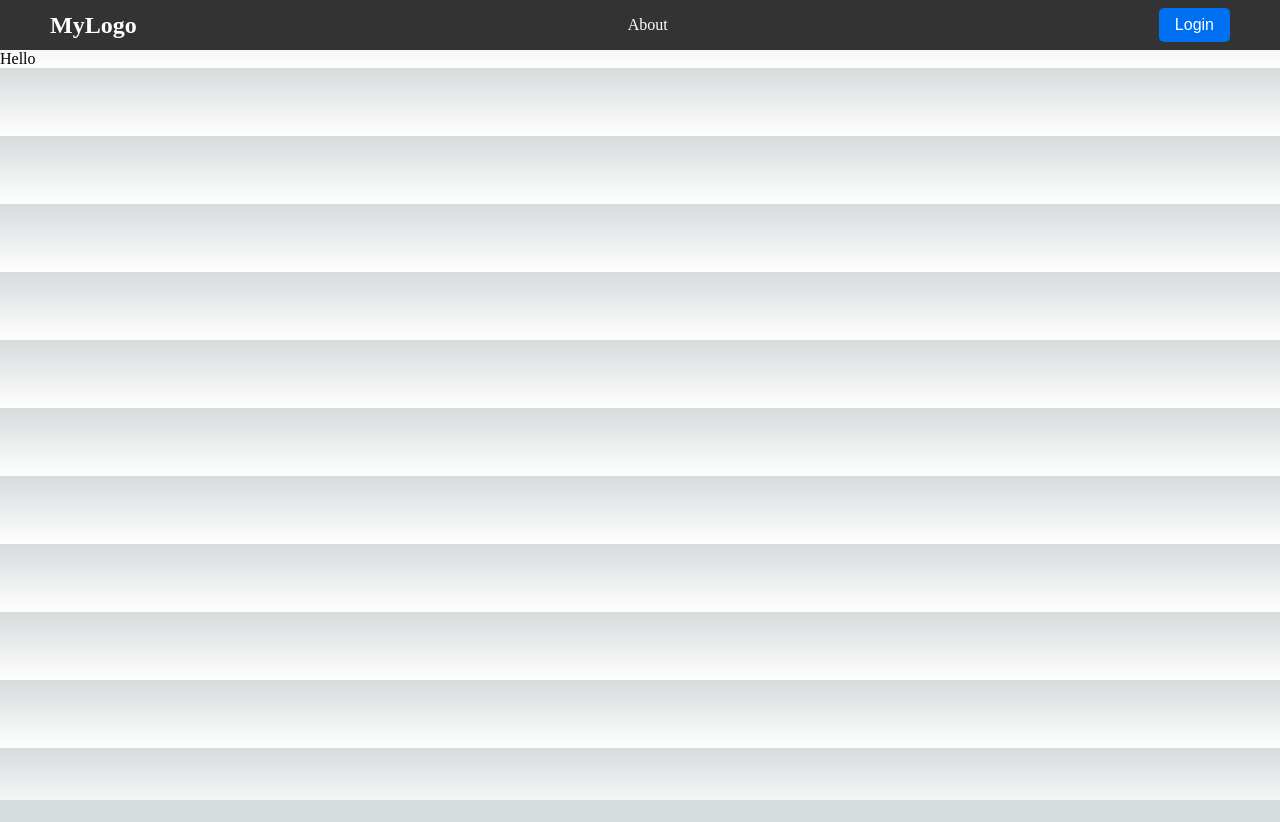
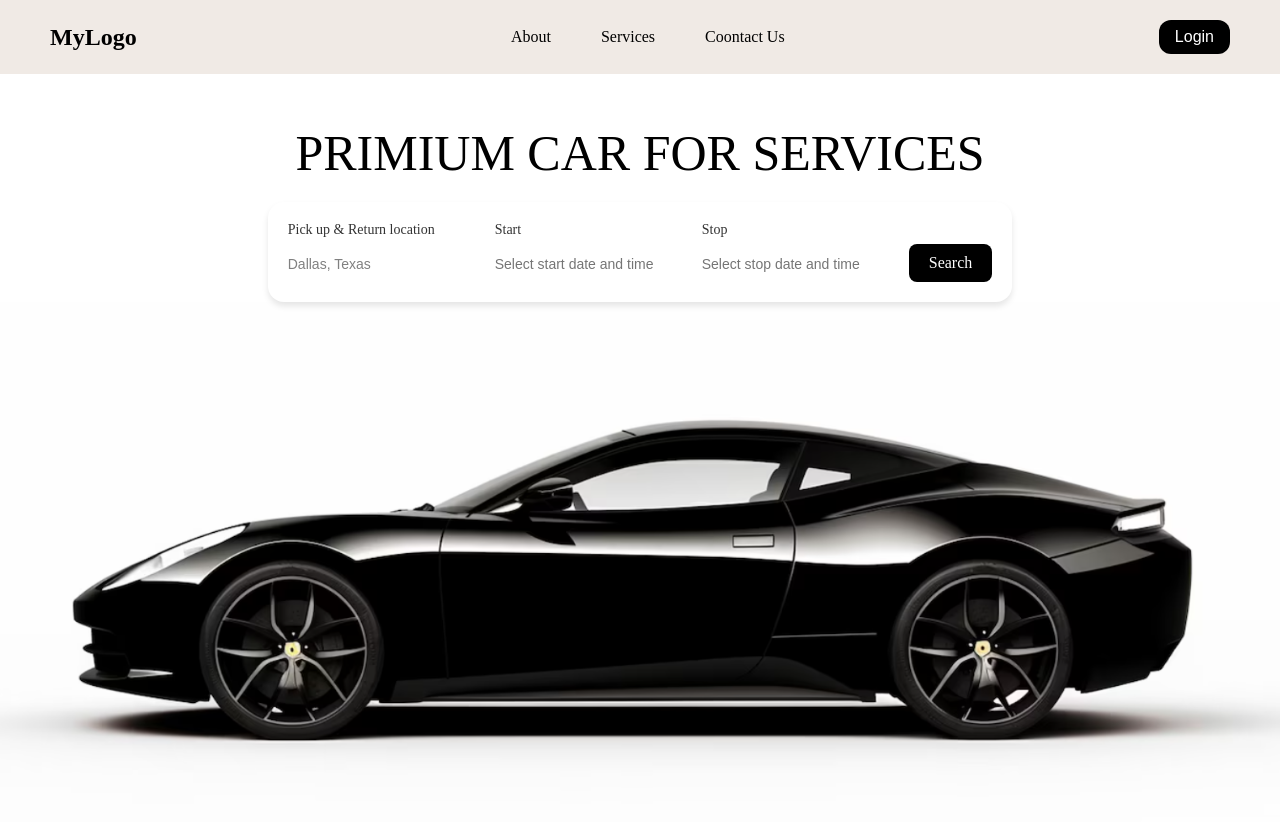
Before and after one commit to ghanashyamdevadig/Lemozine, a Next.js app: page / in a window 1280 px wide. Before the commit the page ends 800 px from the top, so only its background shows below. Built offline with nearby package versions, Linux system fonts and the light colour scheme.

Commit message:
new form

```diff
--- a/package.json
+++ b/package.json
@@ -9,8 +9,10 @@
     "lint": "next lint"
   },
   "dependencies": {
+    "date-fns": "^4.1.0",
     "next": "^13.1.6",
     "react": "^18.2.0",
+    "react-datepicker": "^7.6.0",
     "react-dom": "^18.2.0"
   }
 }
--- /dev/null
+++ b/src/component/HomeBgContainer/HomeBgCont.js
@@ -0,0 +1,22 @@
+import React from 'react';
+import styles from './HomeBgCont.module.css';
+import SearchForm from '../SearchContainer/SearchContainer';
+
+function HomeBgCont() {
+  return (
+    <div className={styles.main_container}>
+      <div className={styles.title}>
+        PRIMIUM CAR FOR
+        <span> SERVICES</span>
+      </div>
+       <div className={styles.search_container}>
+      <SearchForm />
+    </div>
+    <div className={styles.car_container}>
+
+    </div>
+    </div>
+  )
+}
+
+export default HomeBgCont
--- /dev/null
+++ b/src/component/HomeBgContainer/HomeBgCont.module.css
@@ -0,0 +1,23 @@
+.car_container{
+    background-image: url("../../assets/images/bgImage/car.png");
+    height: 65vh;
+    background-position: center;
+    background-repeat: no-repeat;
+    padding: 50px;
+    background-size: cover;
+}
+
+.title{
+    font-size: 50px;
+    color: black;
+    text-align: center;
+    margin-top: 50px;
+    font-weight: 500;
+}
+
+.search_container{
+    display: flex;
+    justify-content: center;
+    align-items: center;
+    margin-top: 20px;
+}
--- a/src/component/Navbar/Navbar.js
+++ b/src/component/Navbar/Navbar.js
@@ -16,6 +16,12 @@ function Navbar() {
         <Link href="/about">
           About
         </Link>
+        <Link href="/about">
+          Services
+        </Link>
+        <Link href="/about">
+          Coontact Us
+        </Link>
       </div>
 
       <div className={styles.login}>
--- a/src/component/Navbar/Navbar.module.css
+++ b/src/component/Navbar/Navbar.module.css
@@ -1,6 +1,6 @@
 .navbar {
-    background-color: #333;
-    padding: 0.5rem 50px;
+    background-color: #f0eae5;
+    padding: 20px 50px;
     color: white;
     display: flex;
     align-items: center;
@@ -19,13 +19,18 @@
   .logo a {
     font-size: 1.5rem;
     font-weight: bold;
-    color: white;
+    color: black;
     text-decoration: none;
   }
 
+  .about {
+    display: flex;
+    gap: 50px;
+  }
+
   .about a {
-    font-size: 1rem;
-    color: white;
+    font-size: 16px;
+    color: black;
     text-decoration: none;
   }
 
@@ -34,11 +39,11 @@
   }
 
   .login button {
-    background-color: #0070f3;
+    background-color: black;
     color: white;
     border: none;
     padding: 0.5rem 1rem;
-    border-radius: 5px;
+    border-radius: 12px;
     cursor: pointer;
     font-size: 1rem;
   }
--- /dev/null
+++ b/src/component/SearchContainer/SearchContainer.js
@@ -0,0 +1,60 @@
+import React, { useState } from "react";
+import styles from "./SearchContainer.module.css";
+import DatePicker from "react-datepicker";
+import "react-datepicker/dist/react-datepicker.css";
+
+
+const SearchForm = () => {
+  const [location, setLocation] = useState("Dallas, Texas");
+  const [startDate, setStartDate] = useState(null);
+  const [endDate, setEndDate] = useState(null);
+
+  return (
+    <div className={styles.container}>
+      <div className={styles.inputGroup}>
+        <label className={styles.label}>Pick up & Return location</label>
+        <input
+          type="text"
+          value={location}
+          onChange={(e) => setLocation(e.target.value)}
+          className={styles.input}
+        />
+      </div>
+
+      <div className={styles.inputGroup}>
+        <label className={styles.label}>Start</label>
+        <DatePicker
+          selected={startDate}
+          onChange={(date) => setStartDate(date)}
+          showTimeSelect
+          timeFormat="HH:mm"
+          timeIntervals={15}
+          dateFormat="MMMM d, yyyy h:mm aa"
+          placeholderText="Select start date and time"
+          className={styles.input}
+        />
+
+      </div>
+
+      <div className={styles.inputGroup}>
+        <label className={styles.label}>Stop</label>
+        <DatePicker
+          selected={endDate}
+          onChange={(date) => setEndDate(date)}
+          showTimeSelect
+          timeFormat="HH:mm"
+          timeIntervals={15}
+          dateFormat="MMMM d, yyyy h:mm aa"
+          placeholderText="Select stop date and time"
+          className={styles.input}
+        />
+      </div>
+
+      <div className={styles.searchButton} onClick={() => alert("Search Clicked!")}>
+        Search
+      </div>
+    </div>
+  );
+};
+
+export default SearchForm;
--- /dev/null
+++ b/src/component/SearchContainer/SearchContainer.module.css
@@ -0,0 +1,64 @@
+.container {
+    display: flex;
+    align-items: center;
+    justify-content: space-between;
+    padding: 20px;
+    max-width: 900px;
+    margin: 0 auto;
+    background: white;
+    border-radius: 16px;
+    box-shadow: 0 4px 6px rgba(0, 0, 0, 0.1);
+  }
+
+  .inputGroup {
+    flex: 1;
+    margin-right: 16px;
+  }
+
+  .label {
+    display: block;
+    font-size: 14px;
+    font-weight: 500;
+    color: #333;
+    margin-bottom: 8px;
+  }
+
+  .input {
+    width: 100%;
+    padding: 10px;
+    border: none;
+    border-radius: 8px;
+    font-size: 14px;
+    outline: none;
+    transition: border-color 0.2s;
+    color: grey;
+    background: none !important;
+    margin-left: -10px;
+  }
+
+  .input:focus {
+    border-color: none;
+  }
+
+  .searchButton {
+    background-color: #000;
+    color: #fff;
+    border: none;
+    padding: 10px 20px;
+    border-radius: 8px;
+    cursor: pointer;
+    font-size: 16px;
+    display: flex;
+    align-items: center;
+    justify-content: center;
+    margin-top: 22px;
+  }
+
+  .searchButton:hover {
+    background-color: #333;
+  }
+
+  .searchButton:focus {
+    outline: none;
+    box-shadow: 0 0 0 3px rgba(0, 0, 0, 0.2);
+  }
--- a/src/pages/index.js
+++ b/src/pages/index.js
@@ -1,7 +1,11 @@
+import HomeBgCont from "@/component/HomeBgContainer/HomeBgCont";
+
 export default function Home() {
   return (
     <>
-      <div>Hello</div>
+      <div>
+        <HomeBgCont/>
+      </div>
     </>
   );
 }
--- a/src/styles/globals.css
+++ b/src/styles/globals.css
@@ -86,13 +86,7 @@ body {
 }
 
 body {
-  color: rgb(var(--foreground-rgb));
-  background: linear-gradient(
-      to bottom,
-      transparent,
-      rgb(var(--background-end-rgb))
-    )
-    rgb(var(--background-start-rgb));
+background-color: white;
 }
 
 a {
```
Also changed, not shown: src/assets/images/bgImage/car.png (added), 1 other file (tests, documents, lock files or other folders).
